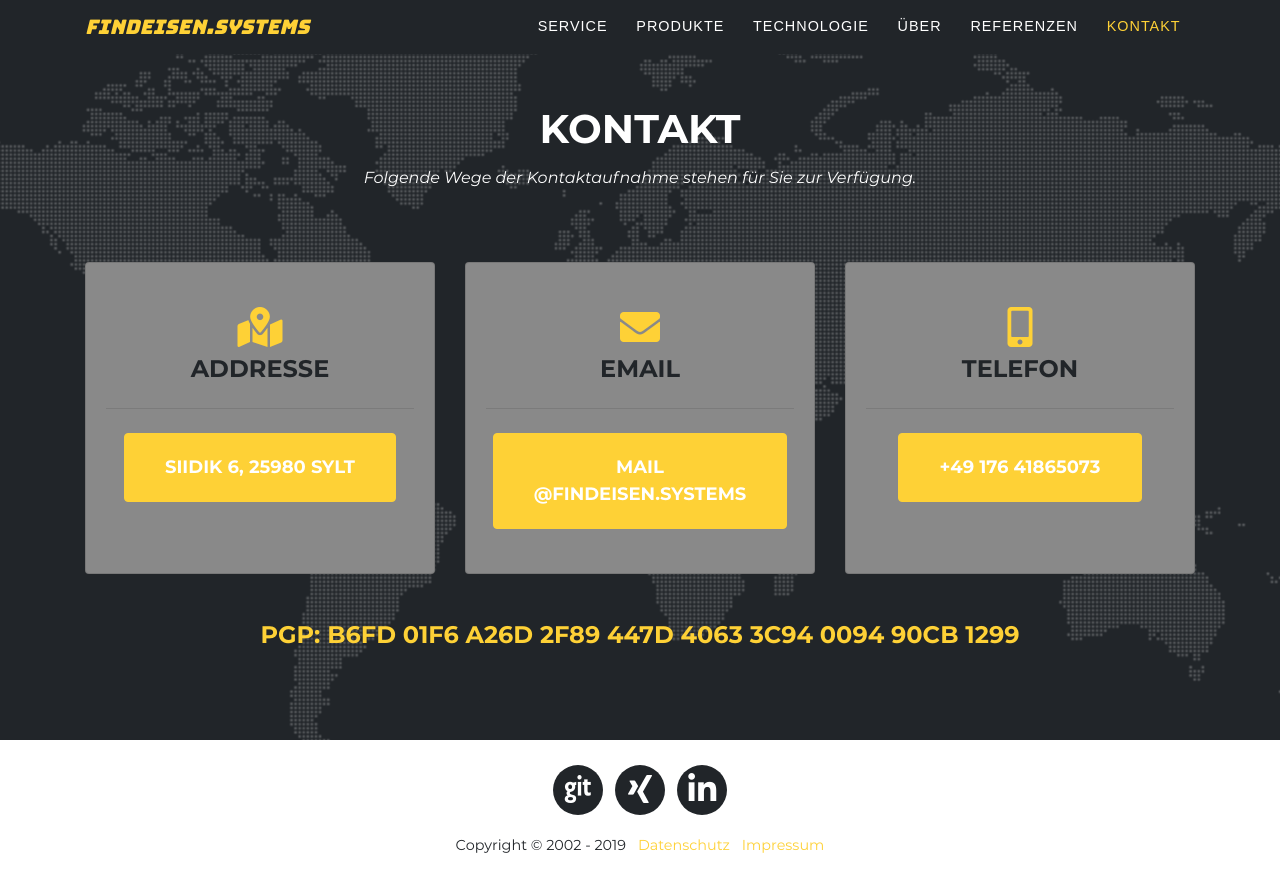
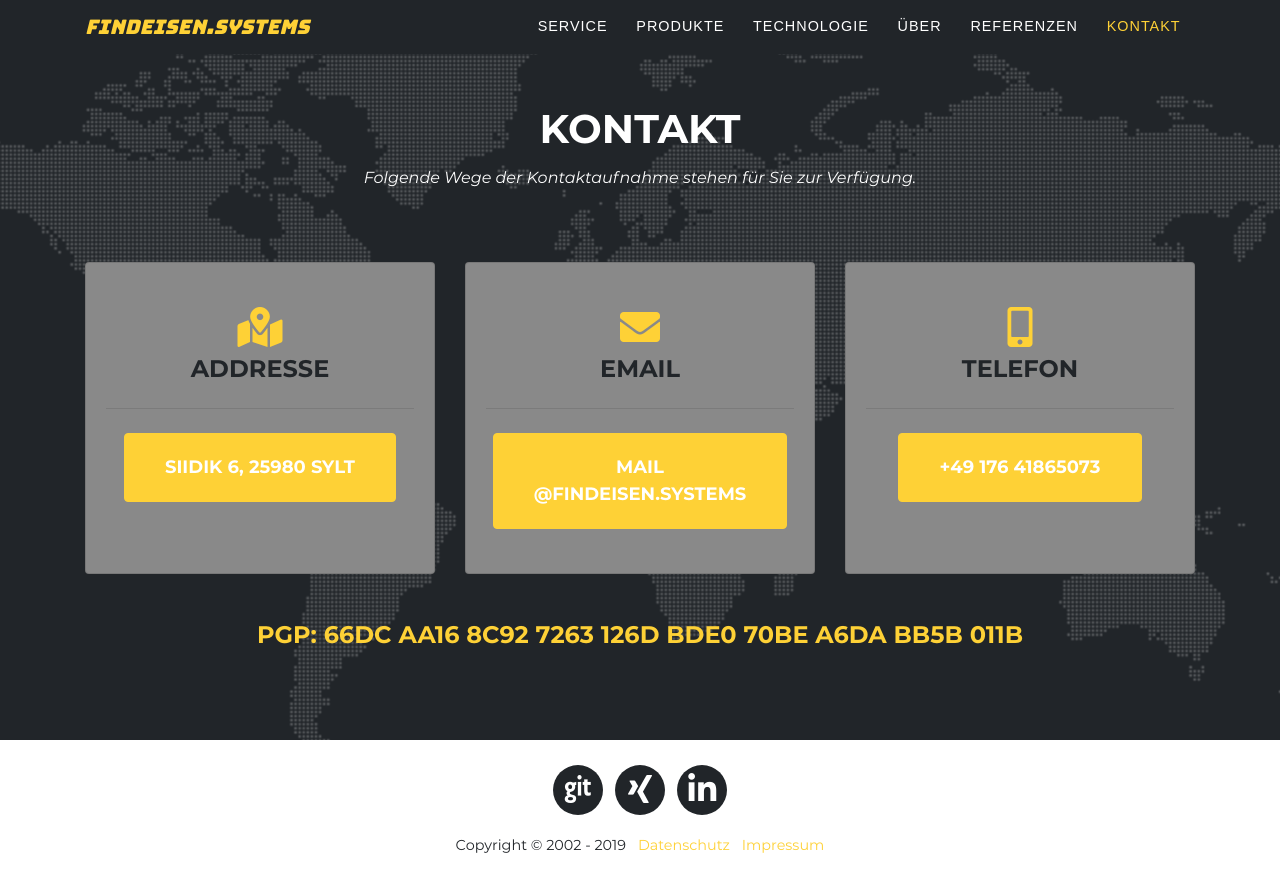
Before and after one commit to findeisen-systems/findeisen.systems, a Jekyll site: the page built from index.html, in a window 1280 px wide and 900 px high, scrolled down 5341 px. Shown: the top 892 px of the window. Built offline with Jekyll 4.4.1, drawn with Linux system fonts in a browser that asks for light colours.

Commit message:
added new gpg key

```diff
--- a/_includes/contact.html
+++ b/_includes/contact.html
@@ -36,6 +36,6 @@
         </div>
       </div>
     </div>
-    <div class="contact-key text-uppercase"><a href="/files/findeisen@fonion.net.asc">PGP: B6FD 01F6 A26D 2F89 447D 4063 3C94 0094 90CB 1299</a></div>
+    <div class="contact-key text-uppercase"><a href="/files/66DCAA168C927263126DBDE070BEA6DABB5B011B.asc">PGP: 66DC AA16 8C92 7263 126D BDE0 70BE A6DA BB5B 011B</a></div>
   </div>
 </section>
```
Also changed, not shown: 3 other files.
